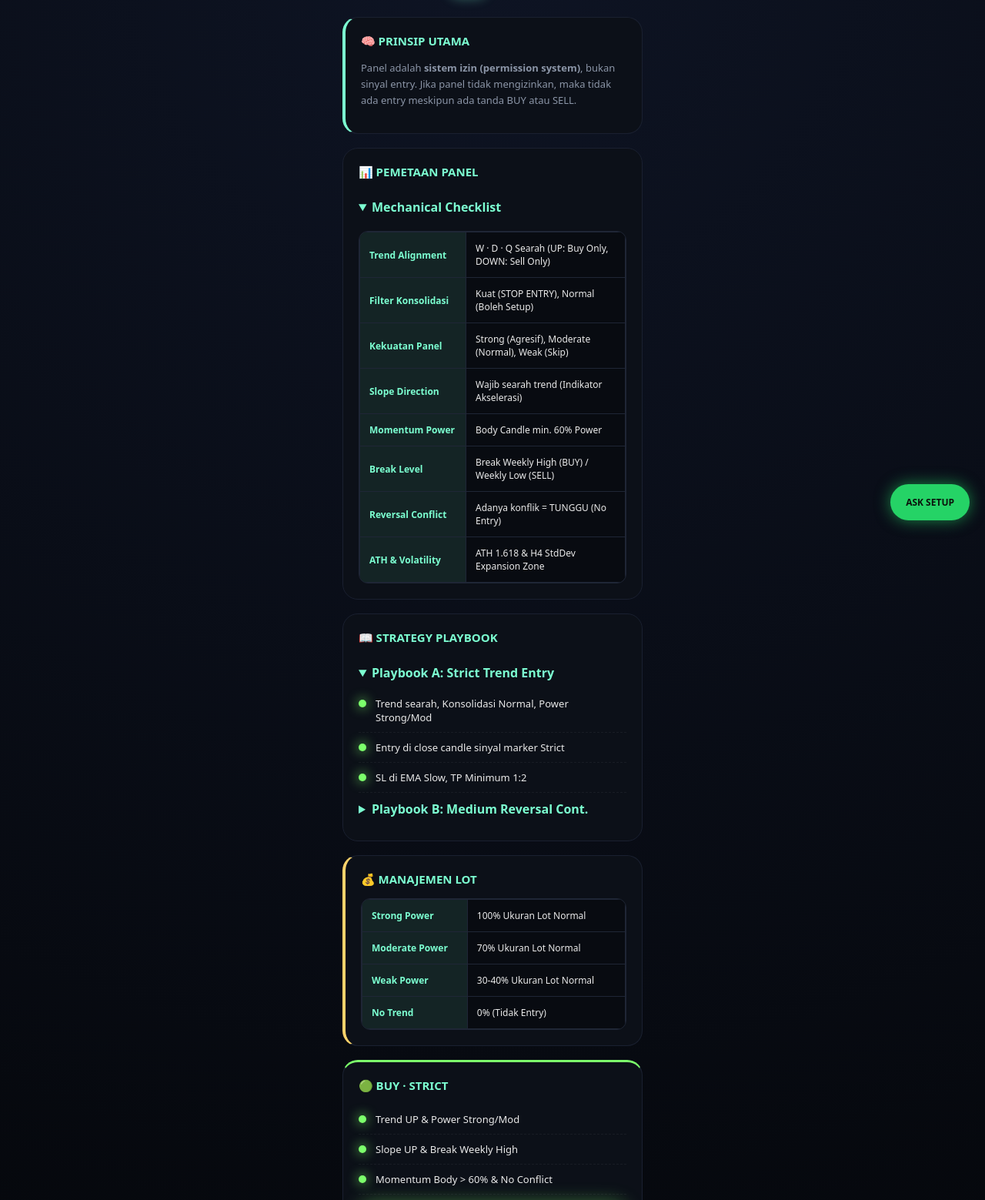
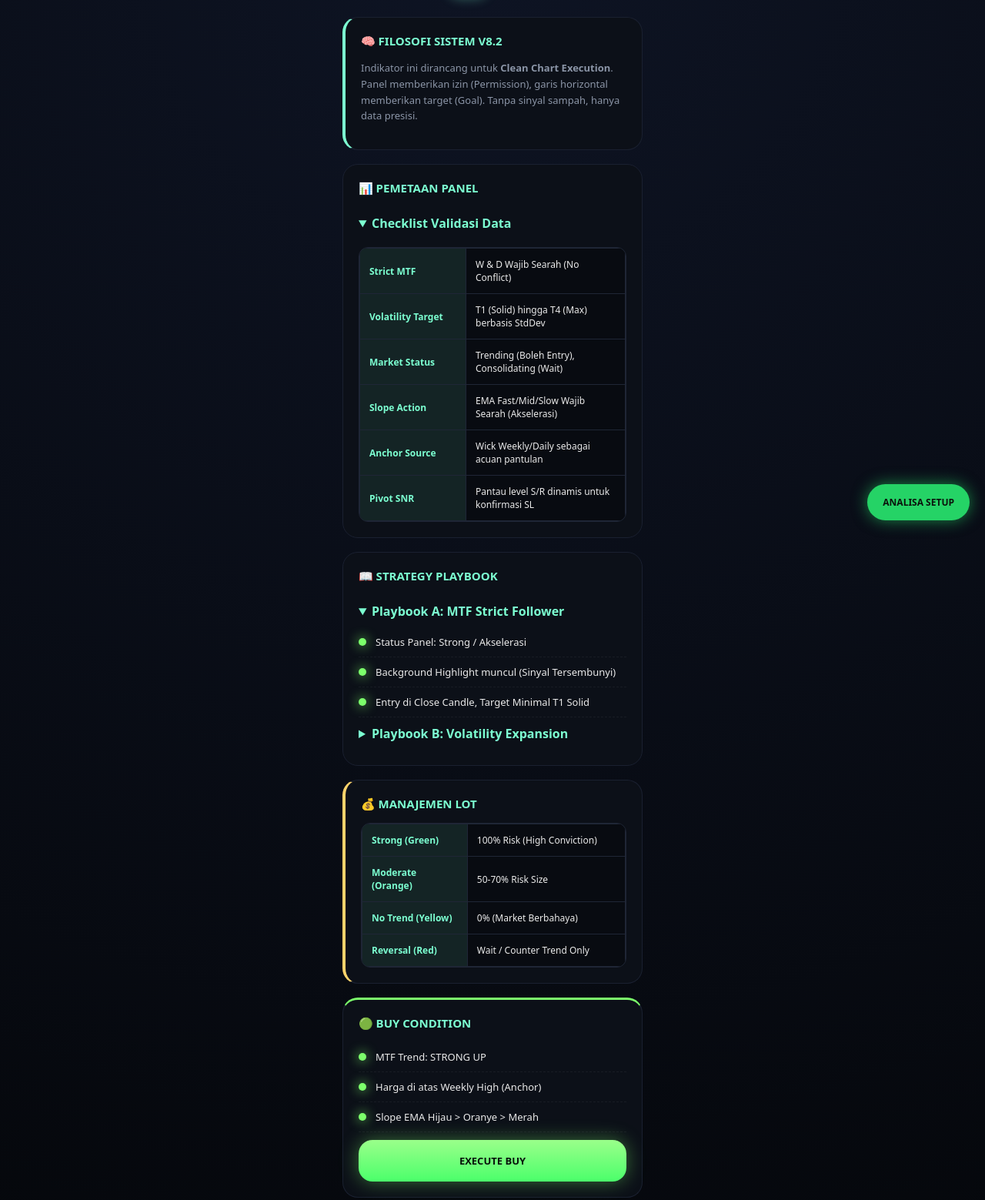
Before and after one commit to kijangweb/playbook_3EMA, a plain HTML site: page index.html in a window 1280 px wide. Shown: the part 104-1663 px from the top of the page at 77% size. Drawn offline with Linux system fonts and the light colour scheme.

Commit message:
Update index.html

```diff
--- a/index.html
+++ b/index.html
@@ -3,7 +3,7 @@
 <head>
 <meta charset="UTF-8">
 <meta name="viewport" content="width=device-width, initial-scale=1.0">
-<title>3EMA Strict + ATH — Final Integrated Playbook</title>
+<title>3EMA Strict Blueprint V8.2 — Official Playbook</title>
 <style>
 :root{
   --bg:#05070b; --card:#0c1018; --line:#1a2030;
@@ -81,7 +81,7 @@ details summary { cursor: pointer; color: var(--neon); font-weight: 800; padding
 <div class="app">
 
 <div class="header">
-  <div class="logo">3EMA STRICT + PANEL</div>
+  <div class="logo">3EMA V8.2 BLUEPRINT</div>
   <div class="toggle">
     <button id="btn-id" onclick="setLang('id')" class="active">ID</button>
     <button id="btn-en" onclick="setLang('en')">EN</button>
@@ -143,7 +143,7 @@ details summary { cursor: pointer; color: var(--neon); font-weight: 800; padding
 </div>
 
 <div class="footer">
-  © 2025 <span style="color:var(--neon)"><b>forexemas</b></span><br>
+  © 2026 <span style="color:var(--neon)"><b>forexemas</b></span><br>
   <span id="foot-note"></span>
 </div>
 
@@ -154,74 +154,70 @@ details summary { cursor: pointer; color: var(--neon); font-weight: 800; padding
 <script>
 const data = {
   id: {
-    coreTitle: "🧠 PRINSIP UTAMA",
-    coreDesc: "Panel adalah <b>sistem izin (permission system)</b>, bukan sinyal entry. Jika panel tidak mengizinkan, maka tidak ada entry meskipun ada tanda BUY atau SELL.",
+    coreTitle: "🧠 FILOSOFI SISTEM V8.2",
+    coreDesc: "Indikator ini dirancang untuk <b>Clean Chart Execution</b>. Panel memberikan izin (Permission), garis horizontal memberikan target (Goal). Tanpa sinyal sampah, hanya data presisi.",
     checkTitle: "📊 PEMETAAN PANEL",
-    sumMech: "Mechanical Checklist",
-    tMech: `<tr><th>Trend Alignment</th><td>W · D · Q Searah (UP: Buy Only, DOWN: Sell Only)</td></tr>
-            <tr><th>Filter Konsolidasi</th><td>Kuat (STOP ENTRY), Normal (Boleh Setup)</td></tr>
-            <tr><th>Kekuatan Panel</th><td>Strong (Agresif), Moderate (Normal), Weak (Skip)</td></tr>
-            <tr><th>Slope Direction</th><td>Wajib searah trend (Indikator Akselerasi)</td></tr>
-            <tr><th>Momentum Power</th><td>Body Candle min. 60% Power</td></tr>
-            <tr><th>Break Level</th><td>Break Weekly High (BUY) / Weekly Low (SELL)</td></tr>
-            <tr><th>Reversal Conflict</th><td>Adanya konflik = TUNGGU (No Entry)</td></tr>
-            <tr><th>ATH & Volatility</th><td>ATH 1.618 & H4 StdDev Expansion Zone</td></tr>`,
+    sumMech: "Checklist Validasi Data",
+    tMech: `<tr><th>Strict MTF</th><td>W & D Wajib Searah (No Conflict)</td></tr>
+            <tr><th>Volatility Target</th><td>T1 (Solid) hingga T4 (Max) berbasis StdDev</td></tr>
+            <tr><th>Market Status</th><td>Trending (Boleh Entry), Consolidating (Wait)</td></tr>
+            <tr><th>Slope Action</th><td>EMA Fast/Mid/Slow Wajib Searah (Akselerasi)</td></tr>
+            <tr><th>Anchor Source</th><td>Wick Weekly/Daily sebagai acuan pantulan</td></tr>
+            <tr><th>Pivot SNR</th><td>Pantau level S/R dinamis untuk konfirmasi SL</td></tr>`,
     playTitle: "📖 STRATEGY PLAYBOOK",
-    sumPlayA: "Playbook A: Strict Trend Entry",
-    listPlayA: "<li><span class='dot ok'></span>Trend searah, Konsolidasi Normal, Power Strong/Mod</li><li><span class='dot ok'></span>Entry di close candle sinyal marker Strict</li><li><span class='dot ok'></span>SL di EMA Slow, TP Minimum 1:2</li>",
-    sumPlayB: "Playbook B: Medium Reversal Cont.",
-    listPlayB: "<li><span class='dot ok'></span>Pullback pada trend kuat minimal Moderate</li><li><span class='dot ok'></span>Slope kembali searah trend</li><li><span class='dot ok'></span>Manajemen: Lot 50-70% normal, TP 1R - 1.5R</li>",
+    sumPlayA: "Playbook A: MTF Strict Follower",
+    listPlayA: "<li><span class='dot ok'></span>Status Panel: Strong / Akselerasi</li><li><span class='dot ok'></span>Background Highlight muncul (Sinyal Tersembunyi)</li><li><span class='dot ok'></span>Entry di Close Candle, Target Minimal T1 Solid</li>",
+    sumPlayB: "Playbook B: Volatility Expansion",
+    listPlayB: "<li><span class='dot ok'></span>Hold posisi jika Trend Strength tetap 'Strong'</li><li><span class='dot ok'></span>Target bertahap ke T2, T3, hingga T4 (Dashed Lines)</li><li><span class='dot ok'></span>Exit jika muncul 'Reversal Alert' di Panel</li>",
     lotTitle: "💰 MANAJEMEN LOT",
-    tLot: "<tr><th>Strong Power</th><td>100% Ukuran Lot Normal</td></tr><tr><th>Moderate Power</th><td>70% Ukuran Lot Normal</td></tr><tr><th>Weak Power</th><td>30-40% Ukuran Lot Normal</td></tr><tr><th>No Trend</th><td>0% (Tidak Entry)</td></tr>",
-    buyTitle: "🟢 BUY · STRICT",
-    buyList: "<li><span class='dot ok'></span>Trend UP & Power Strong/Mod</li><li><span class='dot ok'></span>Slope UP & Break Weekly High</li><li><span class='dot ok'></span>Momentum Body > 60% & No Conflict</li>",
-    sellTitle: "🔴 SELL · STRICT",
-    sellList: "<li><span class='dot bad'></span>Trend DOWN & Power Strong/Mod</li><li><span class='dot bad'></span>Slope DOWN & Break Weekly Low</li><li><span class='dot bad'></span>Momentum Body > 60% & No Conflict</li>",
+    tLot: "<tr><th>Strong (Green)</th><td>100% Risk (High Conviction)</td></tr><tr><th>Moderate (Orange)</th><td>50-70% Risk Size</td></tr><tr><th>No Trend (Yellow)</th><td>0% (Market Berbahaya)</td></tr><tr><th>Reversal (Red)</th><td>Wait / Counter Trend Only</td></tr>",
+    buyTitle: "🟢 BUY CONDITION",
+    buyList: "<li><span class='dot ok'></span>MTF Trend: STRONG UP</li><li><span class='dot ok'></span>Harga di atas Weekly High (Anchor)</li><li><span class='dot ok'></span>Slope EMA Hijau > Oranye > Merah</li>",
+    sellTitle: "🔴 SELL CONDITION",
+    sellList: "<li><span class='dot bad'></span>MTF Trend: STRONG DOWN</li><li><span class='dot bad'></span>Harga di bawah Weekly Low (Anchor)</li><li><span class='dot bad'></span>Slope EMA Hijau < Oranye < Merah</li>",
     finalTitle: "🎯 KEPUTUSAN AKHIR",
-    finalDesc: "Tidak melakukan entry adalah keputusan profesional.",
+    finalDesc: "Disiplin pada Panel adalah kunci profit jangka panjang.",
     btnBuyText: "EXECUTE BUY",
     btnSellText: "EXECUTE SELL",
     btnWaitText: "STAY OUT / NO TRADE",
-    confTitle: "⚡ BUTUH KONFIRMASI?",
-    confDesc: "Jika setup tidak 100% yakin, lebih baik konfirmasi daripada salah entry.",
-    confBtn: "KONFIRMASI VIA WHATSAPP",
-    waFloatText: "ASK SETUP",
-    footNote: "Panel adalah otak, sinyal adalah tangan."
+    confTitle: "⚡ BUTUH ANALISA?",
+    confDesc: "Kirim screenshot chart Anda untuk konfirmasi setup 3EMA.",
+    confBtn: "WHATSAPP CONSULTATION",
+    waFloatText: "ANALISA SETUP",
+    footNote: "V8.2 Stability Fix: Fokus, Presisi, Konsisten."
   },
   en: {
-    coreTitle: "🧠 CORE PRINCIPLE",
-    coreDesc: "Panel is a <b>permission system</b>, not an entry signal. No permission = no entry regardless of BUY/SELL markers.",
+    coreTitle: "🧠 V8.2 SYSTEM PHILOSOPHY",
+    coreDesc: "This indicator is built for <b>Clean Chart Execution</b>. Panel gives permission, horizontal lines provide goals. No signal clutter, only precision data.",
     checkTitle: "📊 PANEL MAPPING",
-    sumMech: "Mechanical Checklist",
-    tMech: `<tr><th>Trend Alignment</th><td>W · D · Q Aligned (UP: Buy, DOWN: Sell)</td></tr>
-            <tr><th>Consolidation</th><td>Strong (STOP), Normal (Allowed)</td></tr>
-            <tr><th>Panel Strength</th><td>Strong, Moderate, Weak, No Trend</td></tr>
-            <tr><th>Slope Direction</th><td>Must align with trend (Acceleration)</td></tr>
-            <tr><th>Momentum Power</th><td>Body Candle min. 60% Power</td></tr>
-            <tr><th>Break Level</th><td>Break Weekly High (BUY) / Low (SELL)</td></tr>
-            <tr><th>Reversal Conflict</th><td>Conflict = WAIT (No Entry)</td></tr>
-            <tr><th>ATH & Volatility</th><td>ATH 1.618 & H4 StdDev Expansion Zone</td></tr>`,
+    sumMech: "Data Validation Checklist",
+    tMech: `<tr><th>Strict MTF</th><td>W & D Must Align (No Conflict)</td></tr>
+            <tr><th>Volatility Target</th><td>T1 (Solid) to T4 (Max) based on StdDev</td></tr>
+            <tr><th>Market Status</th><td>Trending (Trade), Consolidating (Wait)</td></tr>
+            <tr><th>Slope Action</th><td>EMA Fast/Mid/Slow Must Align (Acceleration)</td></tr>
+            <tr><th>Anchor Source</th><td>Weekly/Daily Wicks as bounce reference</td></tr>
+            <tr><th>Pivot SNR</th><td>Monitor dynamic S/R for SL confirmation</td></tr>`,
     playTitle: "📖 STRATEGY PLAYBOOK",
-    sumPlayA: "Playbook A: Strict Trend Entry",
-    listPlayA: "<li><span class='dot ok'></span>Aligned Trend, Normal Cons, Strong/Mod Power</li><li><span class='dot ok'></span>Entry at close of signal candle on Strict marker</li><li><span class='dot ok'></span>SL at EMA Slow, Min TP 1:2</li>",
-    sumPlayB: "Playbook B: Medium Reversal Cont.",
-    listPlayB: "<li><span class='dot ok'></span>Pullback in strong trend (min. Moderate)</li><li><span class='dot ok'></span>Slope returning to trend direction</li><li><span class='dot ok'></span>Management: 50-70% normal lot, TP 1R - 1.5R</li>",
+    sumPlayA: "Playbook A: MTF Strict Follower",
+    listPlayA: "<li><span class='dot ok'></span>Panel Status: Strong / Acceleration</li><li><span class='dot ok'></span>Background Highlight active (Hidden Signal)</li><li><span class='dot ok'></span>Entry at Close Candle, Min Target T1 Solid</li>",
+    sumPlayB: "Playbook B: Volatility Expansion",
+    listPlayB: "<li><span class='dot ok'></span>Hold if Trend Strength remains 'Strong'</li><li><span class='dot ok'></span>Trailing targets to T2, T3, and T4</li><li><span class='dot ok'></span>Exit if 'Reversal Alert' appears on Panel</li>",
     lotTitle: "💰 LOT MANAGEMENT",
-    tLot: "<tr><th>Strong Power</th><td>100% Normal Lot Size</td></tr><tr><th>Moderate Power</th><td>70% Normal Lot Size</td></tr><tr><th>Weak Power</th><td>30-40% Normal Lot Size</td></tr><tr><th>No Trend</th><td>0% (Stay Out)</td></tr>",
-    buyTitle: "🟢 BUY · STRICT",
-    buyList: "<li><span class='dot ok'></span>Trend UP & Power Strong/Mod</li><li><span class='dot ok'></span>Slope UP & Break Weekly High</li><li><span class='dot ok'></span>Momentum Body > 60% & No Conflict</li>",
-    sellTitle: "🔴 SELL · STRICT",
-    sellList: "<li><span class='dot bad'></span>Trend DOWN & Power Strong/Mod</li><li><span class='dot bad'></span>Slope DOWN & Break Weekly Low</li><li><span class='dot bad'></span>Momentum Body > 60% & No Conflict</li>",
+    tLot: "<tr><th>Strong (Green)</th><td>100% Risk (High Conviction)</td></tr><tr><th>Moderate (Orange)</th><td>50-70% Risk Size</td></tr><tr><th>No Trend (Yellow)</th><td>0% (Dangerous Market)</td></tr><tr><th>Reversal (Red)</th><td>Wait / Counter Trend Only</td></tr>",
+    buyTitle: "🟢 BUY CONDITION",
+    buyList: "<li><span class='dot ok'></span>MTF Trend: STRONG UP</li><li><span class='dot ok'></span>Price above Weekly High (Anchor)</li><li><span class='dot ok'></span>Slope EMA Green > Orange > Red</li>",
+    sellTitle: "🔴 SELL CONDITION",
+    sellList: "<li><span class='dot bad'></span>MTF Trend: STRONG DOWN</li><li><span class='dot bad'></span>Price below Weekly Low (Anchor)</li><li><span class='dot bad'></span>Slope EMA Green < Orange < Red</li>",
     finalTitle: "🎯 FINAL DECISION",
-    finalDesc: "Not taking an entry is a professional decision.",
+    finalDesc: "Discipline to the Panel is the key to long-term profit.",
     btnBuyText: "EXECUTE BUY",
     btnSellText: "EXECUTE SELL",
     btnWaitText: "STAY OUT / NO TRADE",
-    confTitle: "⚡ NEED CONFIRMATION?",
-    confDesc: "If the setup is not 100% convincing, better confirm than wrong entry.",
-    confBtn: "CONFIRM VIA WHATSAPP",
+    confTitle: "⚡ NEED ANALYSIS?",
+    confDesc: "Send your chart screenshot for 3EMA setup confirmation.",
+    confBtn: "WHATSAPP CONSULTATION",
     waFloatText: "ASK SETUP",
-    footNote: "Panel is the brain, signal is the hand."
+    footNote: "V8.2 Stability Fix: Focus, Precision, Consistency."
   }
 };
 
```
